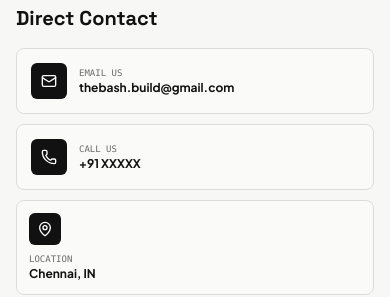
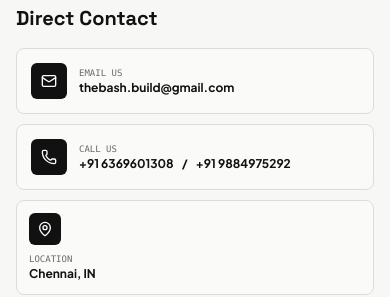
Before and after one commit to ahamedshoaib775-cell/bash, a React (Vite) app: page / in a window 390 px wide. Shown: the part 6540-6837 px from the top of the page. Built offline with nearby package versions, Linux system fonts and the light colour scheme.

Commit message:
Update phone numbers in Contact section to +91 6369601308 / +91 9884975292

```diff
--- a/src/components/Sections/Contact.tsx
+++ b/src/components/Sections/Contact.tsx
@@ -207,20 +207,19 @@ export const Contact: React.FC = () => {
                 </div>
               </a>
 
-              <a
-                href="tel:+919876543210"
-                className="flex items-center gap-3 text-sm text-[#6B6B6B] hover:text-[#111111] transition-colors group p-3.5 rounded-lg border border-[#DDDDD8] bg-[#FAFAF8] active:scale-[0.98] min-h-[44px]"
-                onMouseEnter={() => setCursor('hover')}
-                onMouseLeave={resetCursor}
-              >
+              <div className="flex items-center gap-3 text-sm text-[#6B6B6B] p-3.5 rounded-lg border border-[#DDDDD8] bg-[#FAFAF8]">
                 <div className="w-9 h-9 rounded-md bg-[#111111] text-white flex items-center justify-center shrink-0">
                   <Phone className="w-4 h-4 sm:w-5 sm:h-5" />
                 </div>
                 <div className="min-w-0">
                   <p className="text-[9px] sm:text-[10px] font-mono text-[#6B6B6B] uppercase">CALL US</p>
-                  <p className="font-bold text-xs sm:text-sm text-[#111111] group-hover:underline truncate">+91 XXXXX</p>
+                  <div className="flex flex-wrap items-center gap-x-2 font-bold text-xs sm:text-sm text-[#111111]">
+                    <a href="tel:+916369601308" className="hover:underline" onMouseEnter={() => setCursor('hover')} onMouseLeave={resetCursor}>+91 6369601308</a>
+                    <span>/</span>
+                    <a href="tel:+919884975292" className="hover:underline" onMouseEnter={() => setCursor('hover')} onMouseLeave={resetCursor}>+91 9884975292</a>
+                  </div>
                 </div>
-              </a>
+              </div>
 
               <div className="flex flex-col sm:flex-row items-start sm:items-center gap-2 sm:gap-3 text-sm text-[#6B6B6B] p-3 sm:p-3.5 rounded-lg border border-[#DDDDD8] bg-[#FAFAF8]">
                 <div className="w-8 h-8 sm:w-10 sm:h-10 rounded-md bg-[#111111] text-white flex items-center justify-center shrink-0">
```
